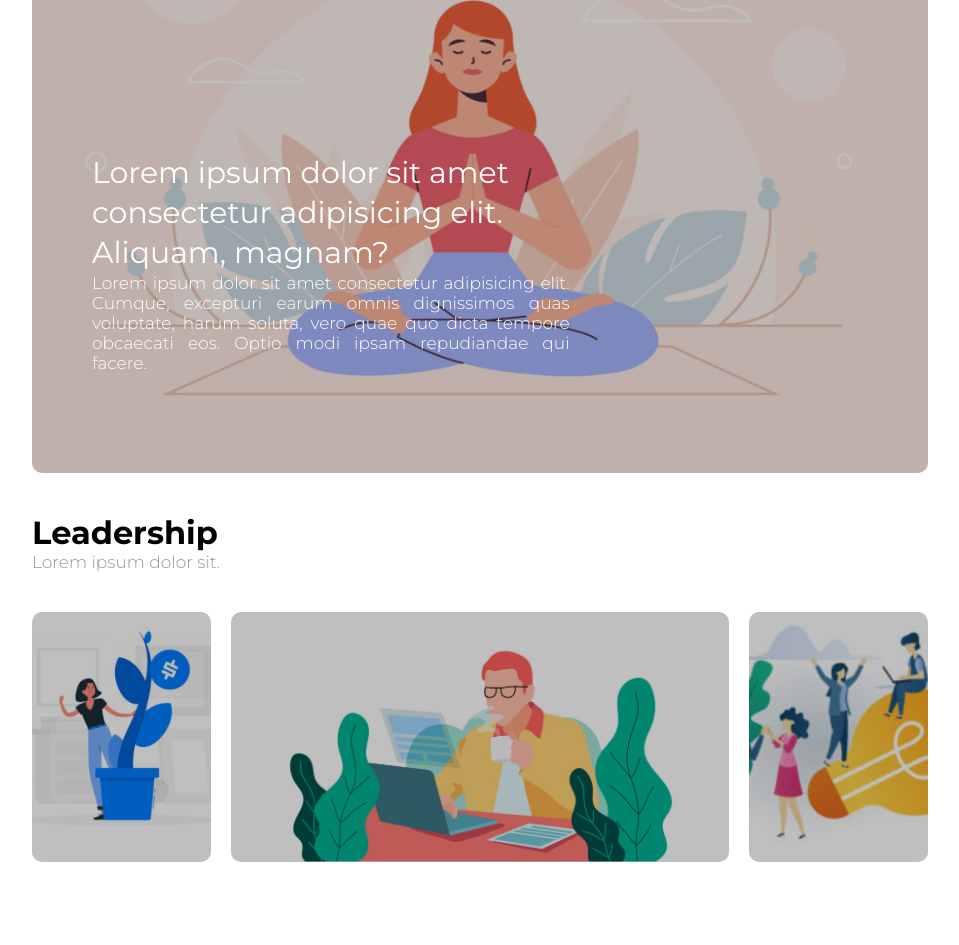
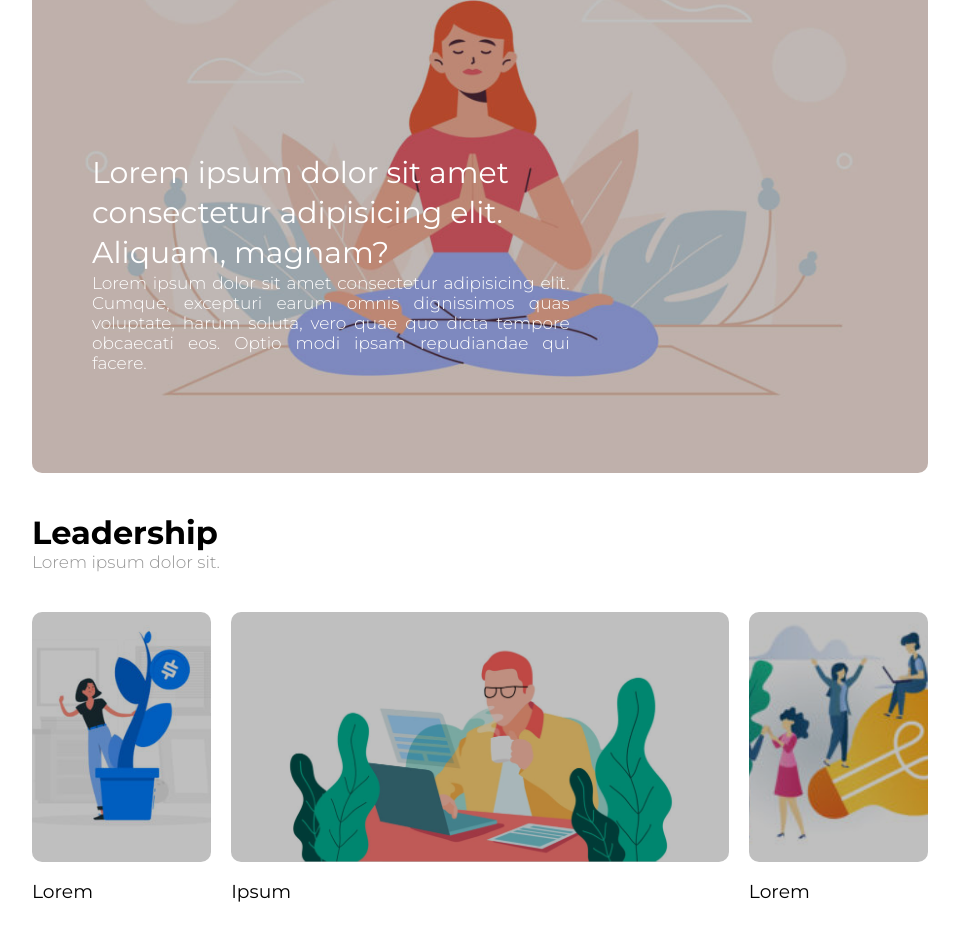
Before and after one commit to chazn3x/htmlcss-wp, a plain HTML site: page index.html in a window 1280 px wide. Shown: the part 311-1256 px from the top of the page, without its empty margins (160-1119 px from the left). Drawn offline with Linux system fonts and the light colour scheme.

Commit message:
titoli sezioni

```diff
--- a/css/style.css
+++ b/css/style.css
@@ -25,7 +25,7 @@
     width: 100%;
     height: 100%;
 }
-a, p, h3, h4 {
+a, p, h4 {
     font-size: 17px;
     color: rgb(149, 149, 149);
 }
@@ -111,6 +111,10 @@ main .main-body #img-center {
 main .main-body #img-right {
     background-image: url(../img/img-3.jpg);
 }
+main .main-body h3 {
+    line-height: 60px;
+    font-weight: 400;
+}
 
 /* ++++++ footer ++++++ */
 footer {
--- a/index.html
+++ b/index.html
@@ -87,7 +87,7 @@
             <div class="main-body clearfix">
 
                 <!-- left sidebar -->
-                <div class="sidebar left">
+                <section class="sidebar left">
 
                     <!-- picture -->
                     <div id="img-left" class="immagine round-border">
@@ -95,11 +95,15 @@
                     </div>
                     <!-- /picture -->
 
-                </div>
+                    <!-- paragrafo left -->
+                    <h3>Lorem</h3>
+                    <!-- /paragrafo left -->
+
+                </section>
                 <!-- /left sidebar -->
 
                 <!-- content -->
-                <div class="content left">
+                <section class="content left">
 
                     <!-- picture -->
                     <div id="img-center" class="immagine round-border">
@@ -107,11 +111,15 @@
                     </div>
                     <!-- /picture -->
 
-                </div>
+                    <!-- paragrafo centro -->
+                    <h3>Ipsum</h3>
+                    <!-- /paragrafo centro -->
+
+                </section>
                 <!-- /content -->
 
                 <!-- right sidebar -->
-                <div class="sidebar left">
+                <section class="sidebar left">
 
                     <!-- picture -->
                     <div id="img-right" class="immagine round-border">
@@ -119,7 +127,11 @@
                     </div>
                     <!-- /picture -->
 
-                </div>
+                    <!-- paragrafo right -->
+                    <h3>Lorem</h3>
+                    <!-- /paragrafo right -->
+
+                </section>
                 <!-- /right sidebar -->
 
             </div>
```
